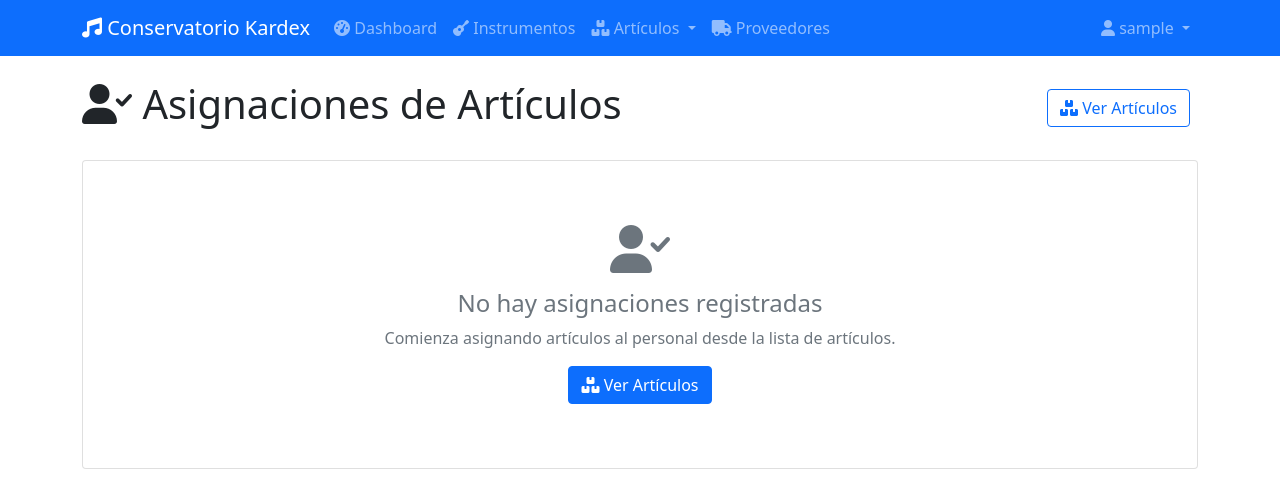
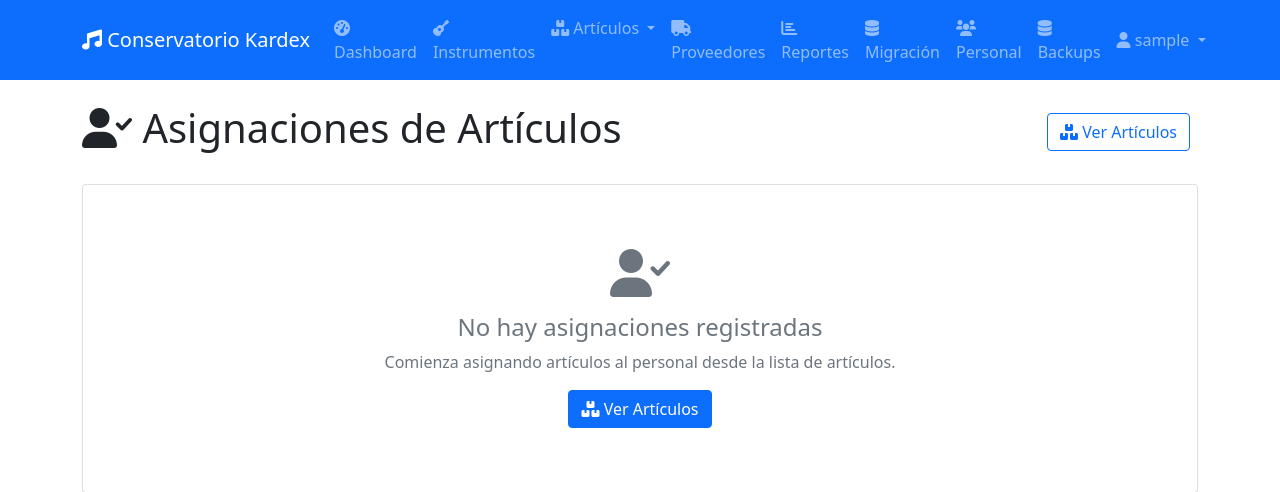
Before and after one commit to Jtobar-Ec/CarDesk, a Flask app: page /articulos/asignaciones in a window 1280 px wide. Shown: the top 492 px of the page. Run offline with Flask 3, Linux system fonts and the light colour scheme; the visitor is signed in with stand-in values (Sample User, id 1); data that the repository does not hold is empty.

Commit message:
combinacion de archivos

```diff
--- a/app/templates/base.html
+++ b/app/templates/base.html
@@ -49,6 +49,26 @@
                     <li class="nav-item">
                         <a class="nav-link" href="{{ url_for('proveedores.listar_proveedores') }}">
                             <i class="fas fa-truck"></i> Proveedores
+                        </a>
+                    </li>
+                    <li class="nav-item">
+                        <a class="nav-link" href="{{ url_for('reportes.index') }}">
+                            <i class="fas fa-chart-bar"></i> Reportes
+                        </a>
+                    </li>
+                    <li class="nav-item">
+                        <a class="nav-link" href="{{ url_for('migracion.index') }}">
+                            <i class="fas fa-database"></i> Migración
+                        </a>
+                    </li>
+                    <li class="nav-item">
+                        <a class="nav-link" href="{{ url_for('personal.listar_personal') }}">
+                            <i class="fas fa-users"></i> Personal
+                        </a>
+                    </li>
+                    <li class="nav-item">
+                        <a class="nav-link" href="{{ url_for('backups.index') }}">
+                            <i class="fas fa-database"></i> Backups
                         </a>
                     </li>
                 </ul>
```
